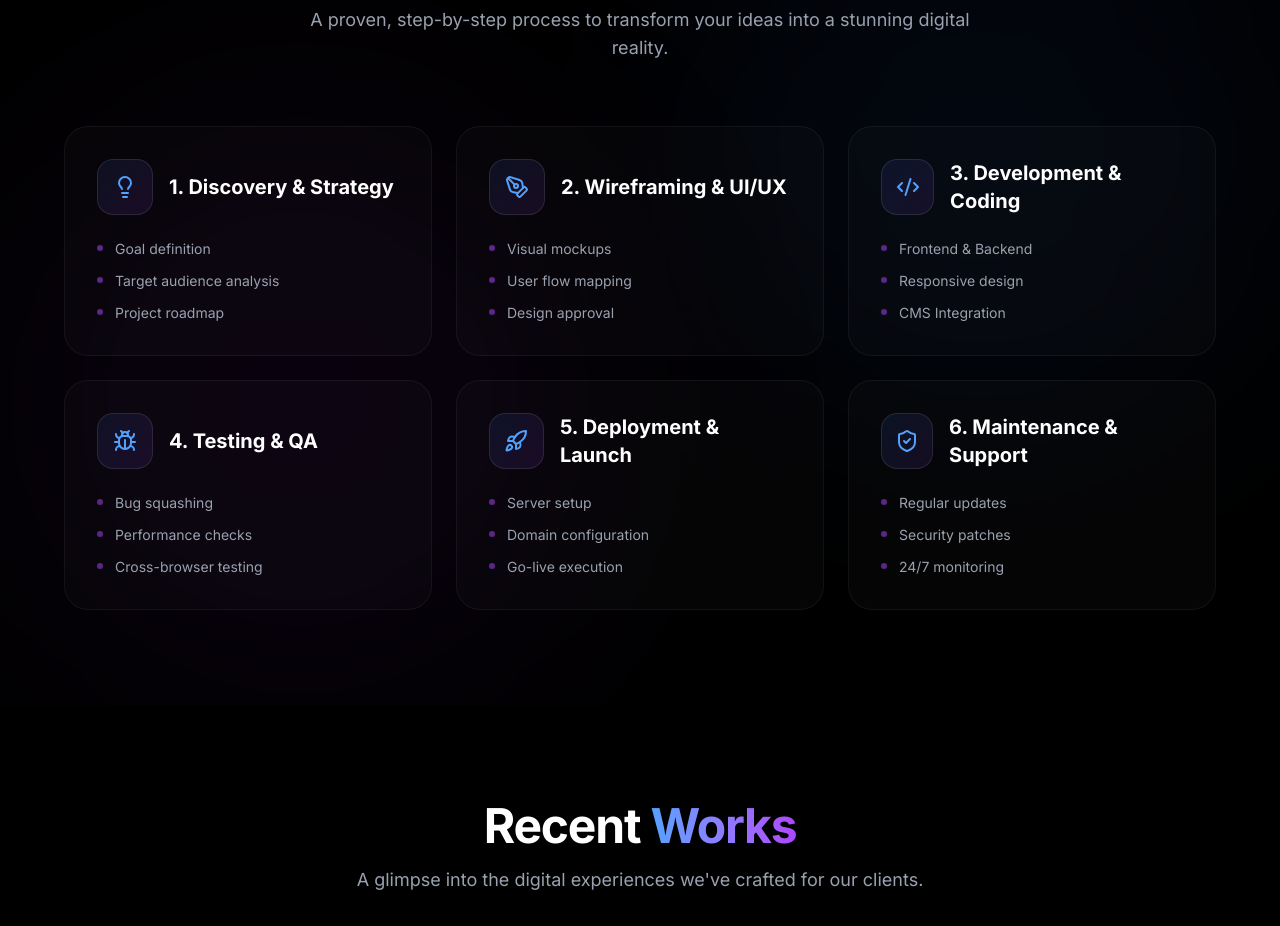
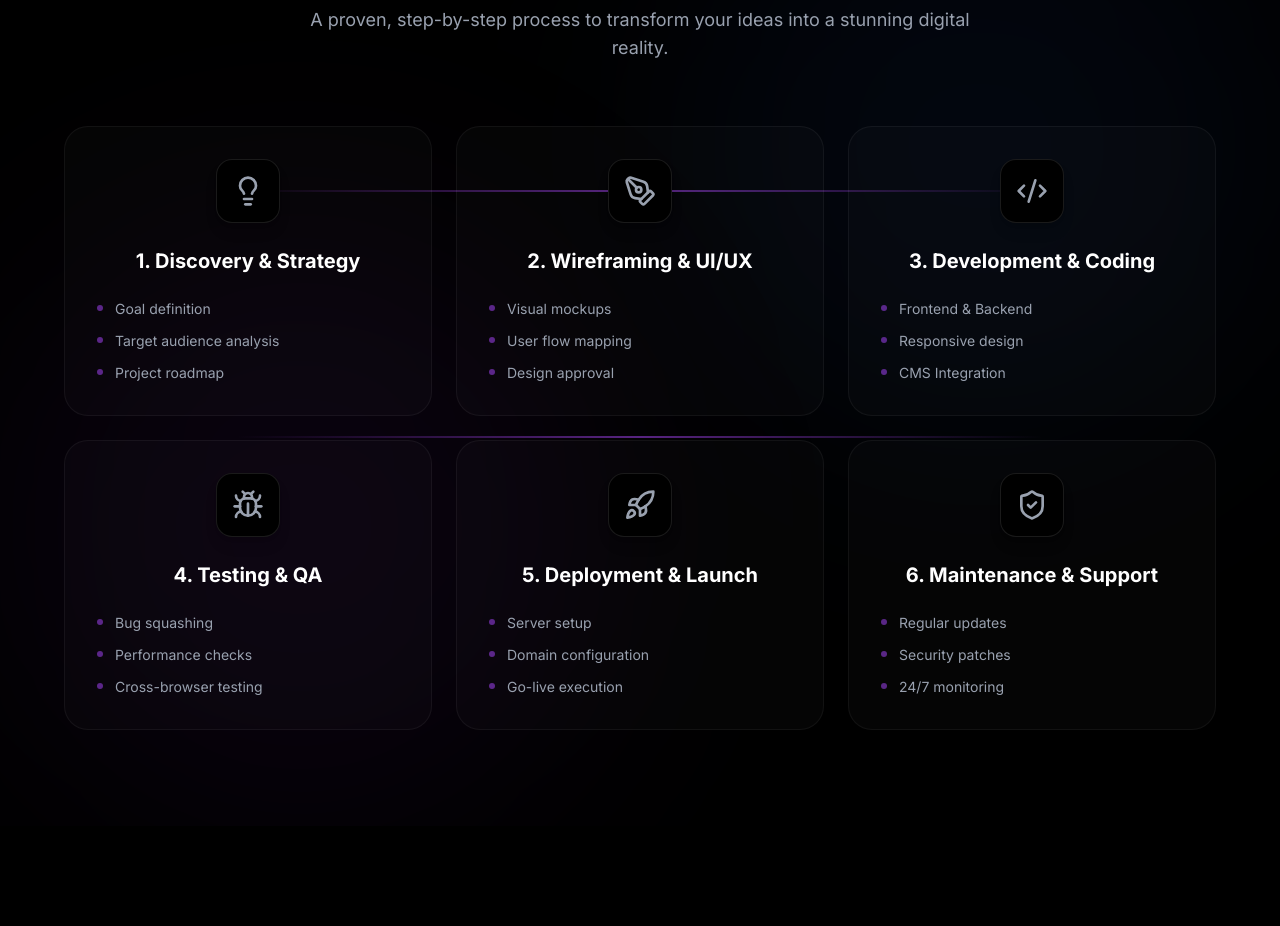
Before and after one commit to ALCA-DEVELOPER/ALCA-WEBSITE, a Next.js app: page / in a window 1280 px wide. Shown: the part 1620-2546 px from the top of the page. Built offline with nearby package versions, Linux system fonts and the light colour scheme.

Commit message:
feat: redesign process section to include background connecting lines and centered icons

```diff
--- a/src/components/Process.tsx
+++ b/src/components/Process.tsx
@@ -66,6 +66,10 @@ export default function Process() {
         </div>
 
         <div className="grid grid-cols-1 md:grid-cols-2 lg:grid-cols-3 gap-6 relative max-w-6xl mx-auto">
+          {/* Decorative Connecting Lines (Desktop only) */}
+          <div className="hidden lg:block absolute top-[64px] left-[15%] right-[15%] h-[2px] bg-gradient-to-r from-blue-500/0 via-purple-500/50 to-blue-500/0 z-0 pointer-events-none" />
+          <div className="hidden lg:block absolute bottom-[calc(50%-10px)] left-[15%] right-[15%] h-[2px] bg-gradient-to-r from-blue-500/0 via-purple-500/50 to-blue-500/0 z-0 pointer-events-none" />
+
           {processes.map((process, index) => (
             <motion.div
               key={process.title}
@@ -73,18 +77,19 @@ export default function Process() {
               whileInView={{ opacity: 1, y: 0 }}
               viewport={{ once: true }}
               transition={{ duration: 0.5, delay: index * 0.1 }}
-              className="relative z-10 flex flex-col p-8 rounded-3xl bg-white/[0.02] border border-white/5 hover:bg-white/[0.04] hover:border-purple-500/30 transition-all duration-300 group"
+              className="relative z-10 flex flex-col p-8 rounded-3xl bg-white/[0.02] border border-white/5 hover:bg-white/[0.04] hover:border-purple-500/30 transition-all duration-300 group overflow-hidden"
             >
-              <div className="flex items-center gap-4 mb-6">
-                <div className="w-14 h-14 rounded-2xl bg-gradient-to-br from-blue-500/10 to-purple-500/10 border border-white/10 flex items-center justify-center group-hover:scale-110 transition-transform duration-300">
-                  <process.icon className="w-6 h-6 text-blue-400 group-hover:text-purple-400 transition-colors" />
+              <div className="flex flex-col items-center text-center mb-6">
+                <div className="w-16 h-16 rounded-2xl bg-black border border-white/10 flex items-center justify-center mb-6 relative group-hover:border-purple-500/50 transition-colors duration-500 shadow-lg">
+                  <div className="absolute inset-0 bg-gradient-to-br from-blue-500/10 to-purple-500/10 opacity-0 group-hover:opacity-100 transition-opacity duration-500 rounded-2xl" />
+                  <process.icon className="w-8 h-8 text-gray-400 group-hover:text-white transition-colors relative z-10" />
                 </div>
                 <h3 className="text-xl font-bold text-white group-hover:text-transparent group-hover:bg-clip-text group-hover:bg-gradient-to-r group-hover:from-blue-400 group-hover:to-purple-400 transition-all duration-300">
                   {process.title}
                 </h3>
               </div>
 
-              <ul className="space-y-3">
+              <ul className="space-y-3 mt-auto">
                 {process.points.map((point, i) => (
                   <li key={i} className="flex items-start gap-3 text-sm text-gray-400">
                     <span className="w-1.5 h-1.5 rounded-full bg-purple-500/50 mt-1.5 shrink-0" />
```
